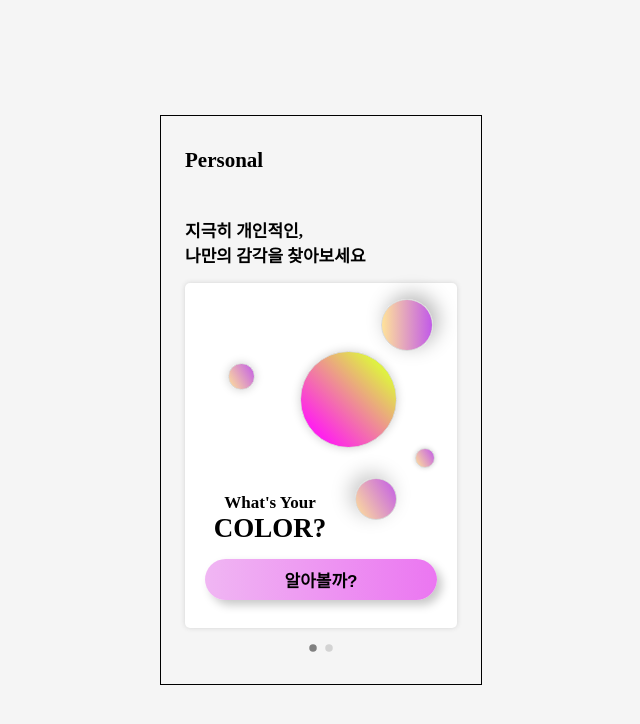
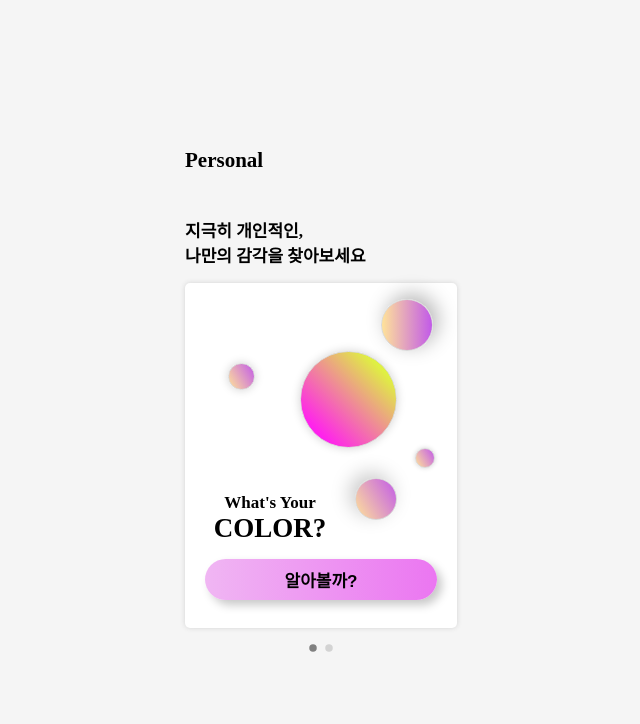
Before and after one commit to sean2337/inha-hackathon-Personal-fe, a React (Create React App) app: page / in a window 1280 px wide. Shown: the top 724 px of the page, without its empty margins (319-959 px from the left). Built offline with nearby package versions, Linux system fonts and the light colour scheme.

Commit message:
fix: program error

```diff
--- a/package.json
+++ b/package.json
@@ -6,13 +6,17 @@
     "@testing-library/jest-dom": "^5.14.1",
     "@testing-library/react": "^13.0.0",
     "@testing-library/user-event": "^13.2.1",
+    "axios": "^0.27.2",
     "connected-react-router": "^6.9.3",
     "framer-motion": "^6.5.1",
     "global": "^4.4.0",
     "react": "^18.2.0",
     "react-dom": "^18.2.0",
+    "react-icons": "^4.4.0",
+    "react-router-dom": "^6.3.0",
     "react-scripts": "^5.0.1",
     "react-transition-group": "^4.4.2",
+    "styled-components": "^5.3.5",
     "web-vitals": "^2.1.0"
   },
   "scripts": {
--- a/src/component/Styled/index.js
+++ b/src/component/Styled/index.js
@@ -34,7 +34,7 @@ export const TextBox = styled.div`
 
 export const Background = styled.div`
   background: #f5f5f5;
-  border: 1px solid;
+  border: none;
   position: absolute;
   width: 320px;
   max-width: 320px;
```
Also changed, not shown: 1 other file (tests, documents, lock files or other folders).
